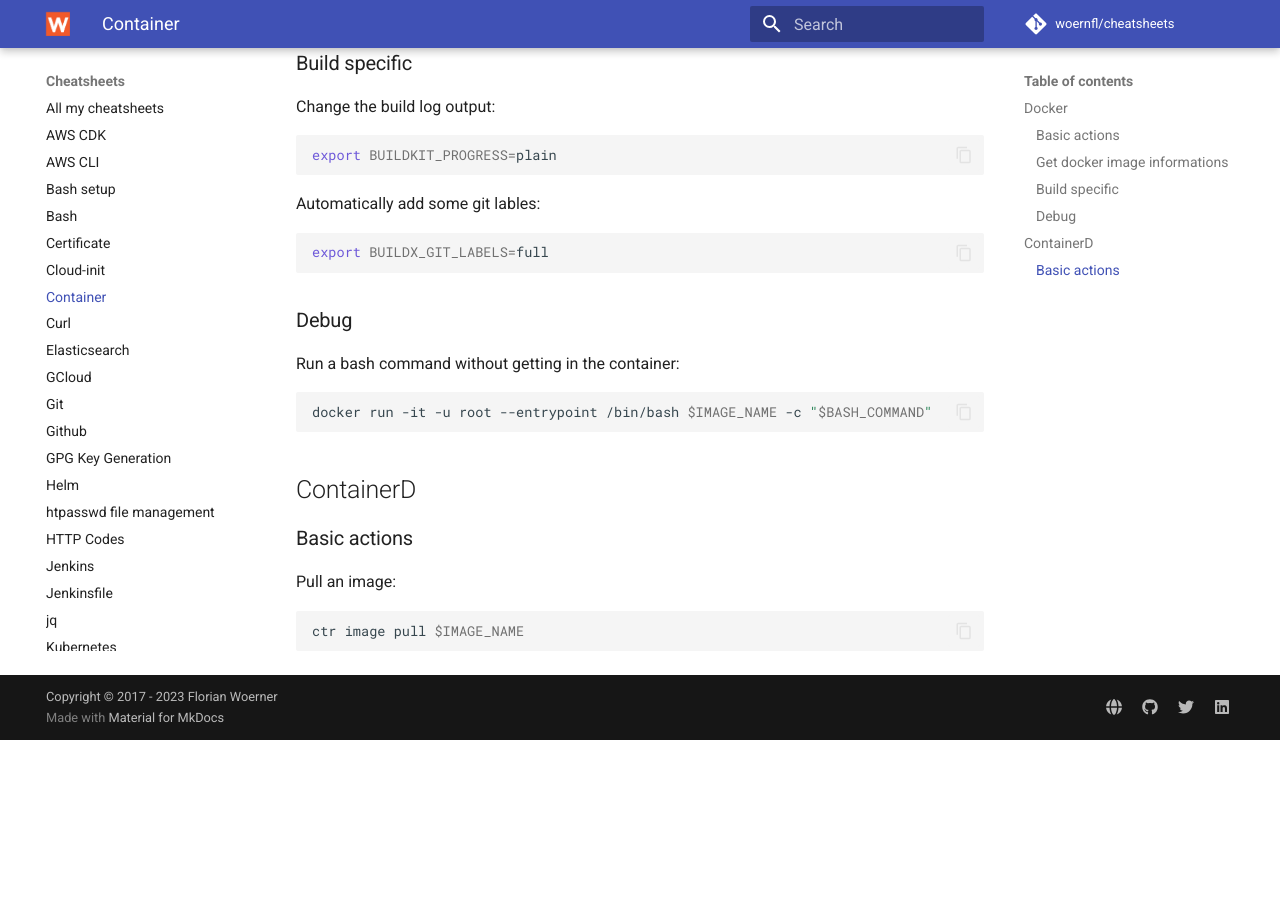
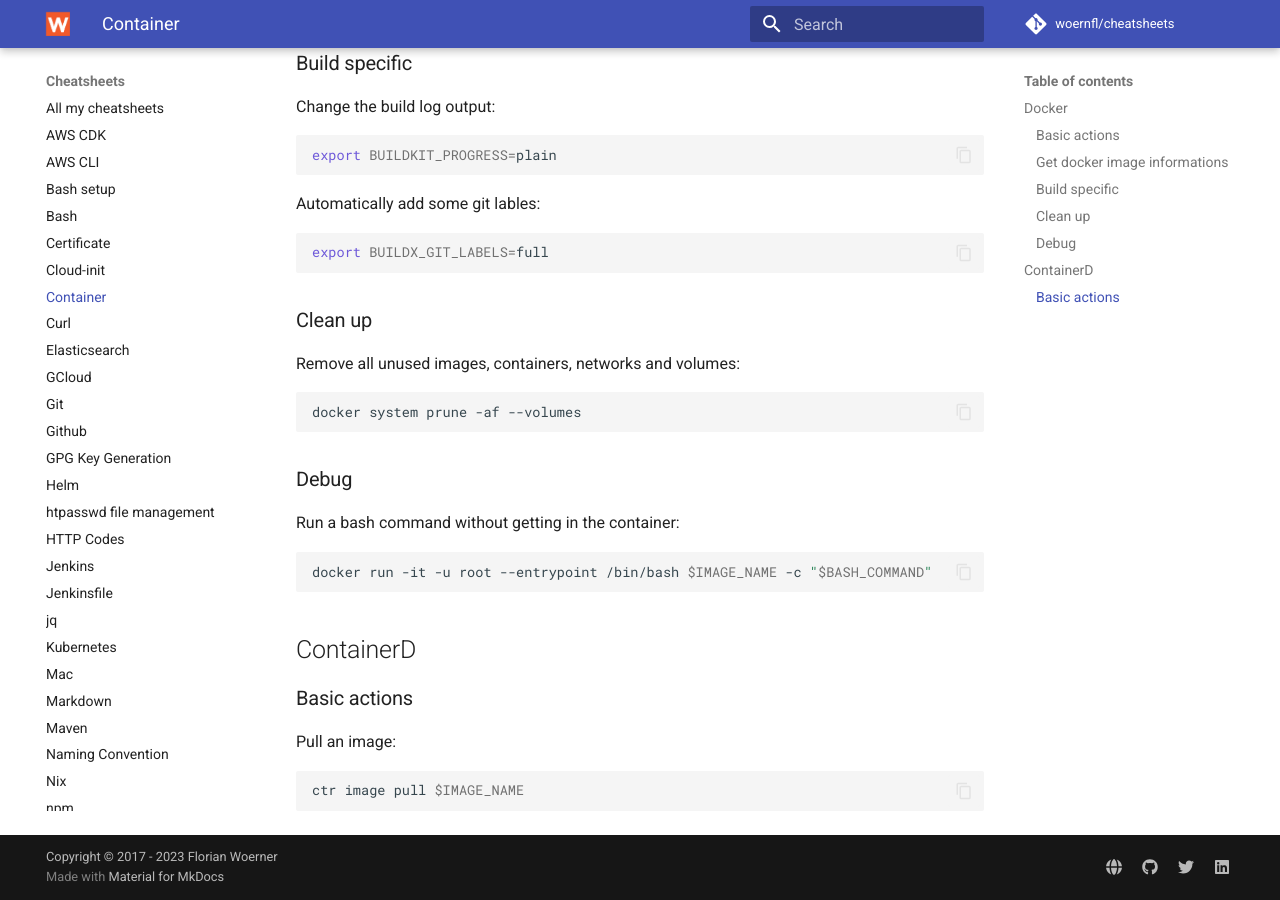
Before and after one commit to woernfl/cheatsheets, an MkDocs documentation site: the page built from docs/container.md, in a window 1280 px wide and 900 px high, scrolled down 1016 px. Built offline with MkDocs 1.6.1 and Material for MkDocs 9.7.7, drawn with Linux system fonts in a browser that asks for light colours; comment, search, counter and statistics services are not loaded; before the commit the page ends 1756 px from its top, so only the background shows below that.

Commit message:
Update container.md (#244)

````diff
--- a/docs/container.md
+++ b/docs/container.md
@@ -62,6 +62,14 @@
 export BUILDX_GIT_LABELS=full
 ```
 
+### Clean up
+
+Remove all unused images, containers, networks and volumes:
+
+```bash
+docker system prune -af --volumes
+```
+
 ### Debug
 
 Run a bash command without getting in the container:
````
